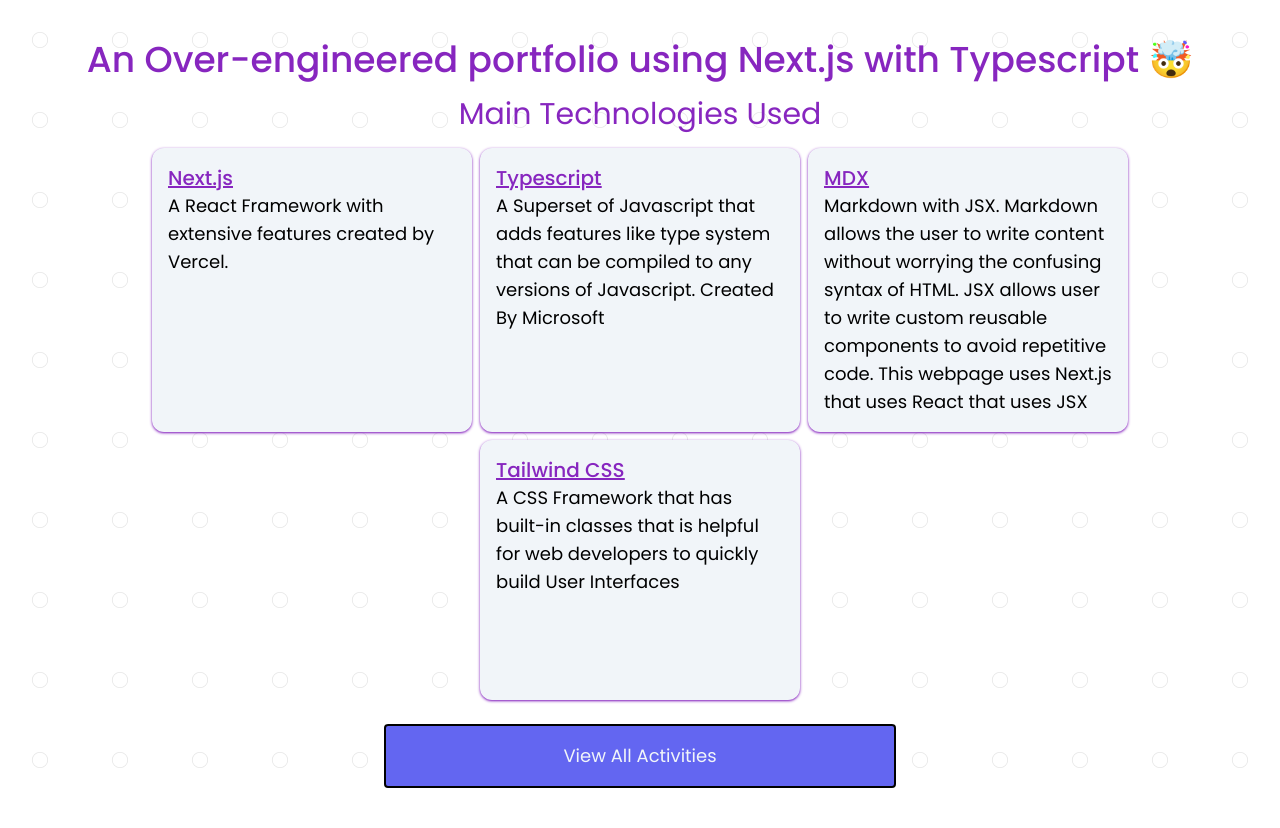
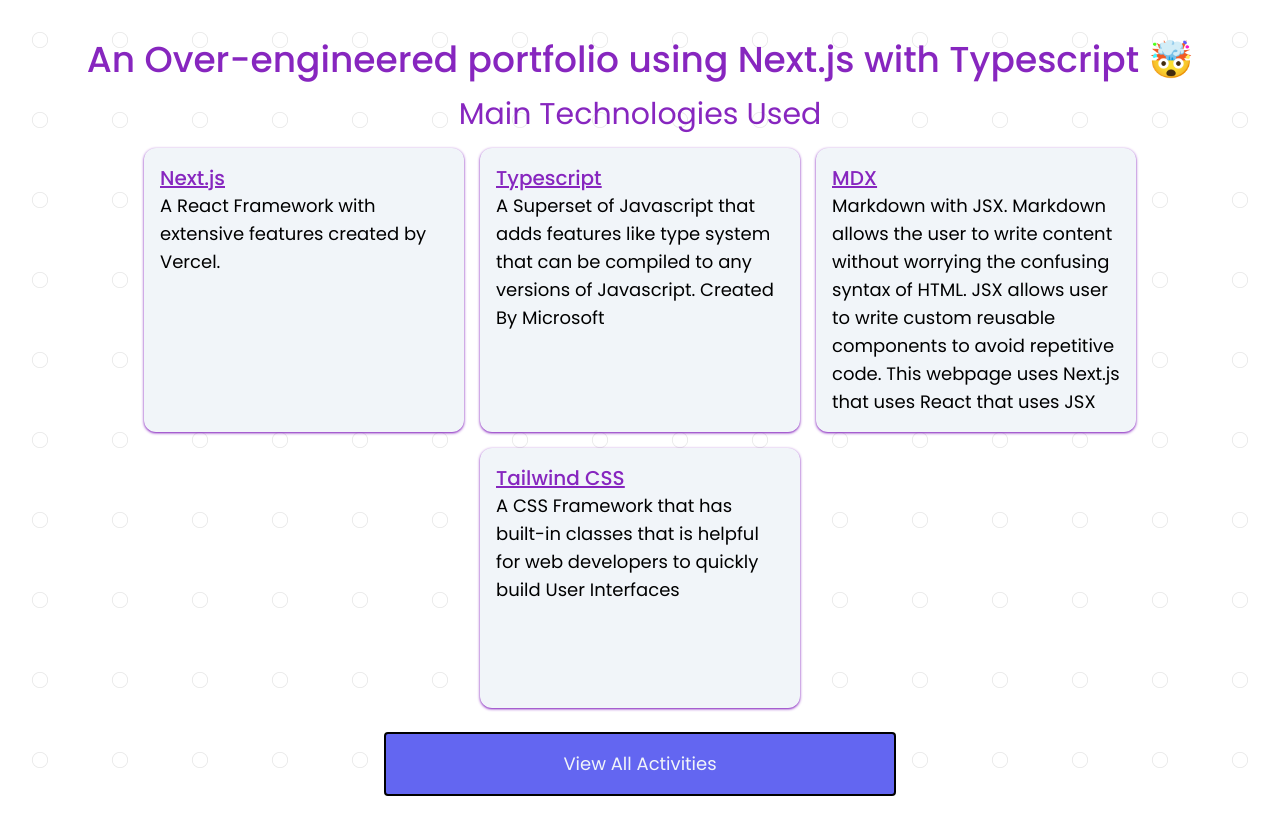
Before and after one commit to chocomilku/EmpTechQ2Portfolio, a Next.js app: page / in a window 1280 px wide. Shown: the part 800-1628 px from the top of the page. Built offline with nearby package versions, Linux system fonts and the light colour scheme.

Commit message:
implemented cards scaling on hover

```diff
--- a/components/LiTech.tsx
+++ b/components/LiTech.tsx
@@ -7,9 +7,7 @@ export const LiTech = ({ tech, description, url }: liTechProps) => {
 		<article className={styles.item}>
 			<h1>
 				<Link href={url}>
-				<a className="underline">
-					{tech}
-				</a>
+					<a className="underline">{tech}</a>
 				</Link>
 			</h1>
 			<p>{description}</p>
--- a/pages/index.tsx
+++ b/pages/index.tsx
@@ -24,7 +24,7 @@ const Home: NextPage = () => {
 					Main Technologies Used
 				</h1>
 				<div className="flex">
-					<div className="p-4 w-full flex flex-row container gap-2 justify-center content-center flex-wrap">
+					<div className="p-4 w-full flex flex-row container gap-4 justify-center content-center flex-wrap">
 						{data.data.map((item, i) => {
 							return (
 								<LiTech
--- a/styles/LiTech.module.scss
+++ b/styles/LiTech.module.scss
@@ -1,5 +1,5 @@
 .item {
-	@apply max-w-xs min-h-[260px] rounded-xl bg-slate-100 shadow-accent shadow p-4;
+	@apply max-w-xs min-h-[260px] rounded-xl bg-slate-100 shadow-accent shadow p-4 transition-transform hover:scale-105;
 	h1 {
 		@apply text-xl font-medium text-accent underline;
 	}
```
